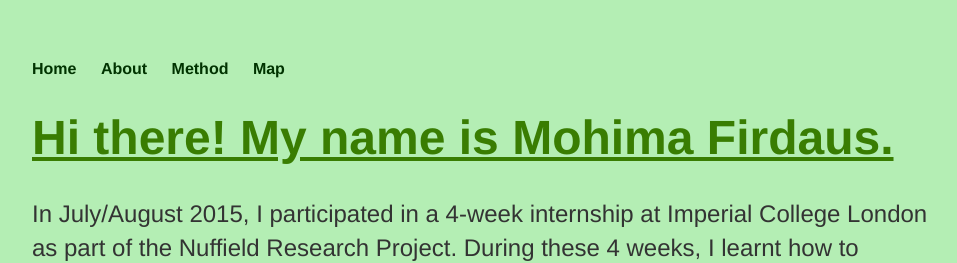
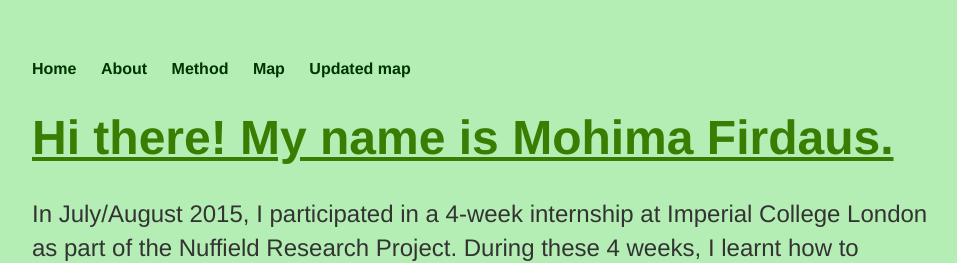
Before and after one commit to mohimafirdaus/mohimafirdaus.github.io, a Jekyll site: the page built from index.html, in a window 1280 px wide. Shown: the top 263 px of the page, without its empty margins (160-1117 px from the left). Built offline with Jekyll 4.4.1, drawn with Linux system fonts in a browser that asks for light colours.

Commit message:
Update default.html

```diff
--- a/_layouts/default.html
+++ b/_layouts/default.html
@@ -11,6 +11,7 @@
 	                   	 <li><a href="/about">About</a></li>
         		           <li><a href="/method">Method</a></li>
         	           	 <li><a href="/map">Map</a></li>
+        	           	 <l1> <a href = "/updated-map"> Updated map</a></l1>
     		    </ul>
 	        	</nav>
 
```
